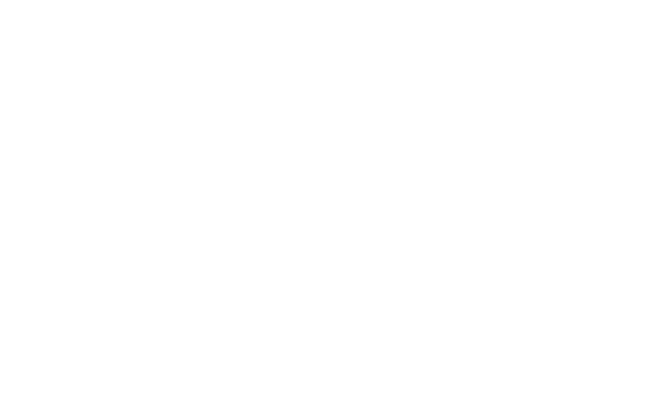
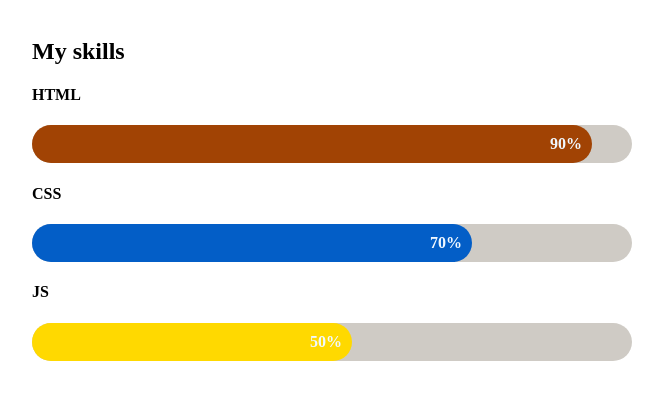
Before and after one commit to MINOTAURO18/barra, a plain HTML site: page index.html in a window 1280 px wide. Shown: the whole page, without its empty margins (308-971 px from the left). Drawn offline with Linux system fonts and the light colour scheme.

Commit message:
barra de progreso

```diff
--- a/index.html
+++ b/index.html
@@ -1,12 +1,28 @@
 <!DOCTYPE html>
 <html lang="en">
-<head>
-    <meta charset="UTF-8">
-    <meta name="viewport" content="width=device-width, initial-scale=1.0">
+  <head>
+    <meta charset="UTF-8" />
+    <meta name="viewport" content="width=device-width, initial-scale=1.0" />
     <title>Barras Animadas</title>
-    <link rel="stylesheet" href="styles.css">
-</head>
-<body>
+    <link rel="stylesheet" href="styles.css" />
+  </head>
+  <body>
+    <section class="skills">
+      <h2>My skills</h2>
+      <h4>HTML</h4>
+      <div class="container">
+        <div class="porcen html">90%</div>
+      </div>
 
-</body>
+      <h4>CSS</h4>
+      <div class="container">
+        <div class="porcen css">70%</div>
+      </div>
+
+      <h4>JS</h4>
+      <div class="container">
+        <div class="porcen js">50%</div>
+      </div>
+    </section>
+  </body>
 </html>
--- a/styles.css
+++ b/styles.css
@@ -0,0 +1,63 @@
+.skills {
+  width: 600px;
+  margin: auto;
+  padding: 10px;
+}
+
+.container {
+  width: 100%;
+  background-color: rgb(207, 203, 197);
+  border-radius: 4rem;
+}
+
+.porcen {
+  text-align: right;
+  padding: 10px;
+  font-weight: 800;
+  color: aliceblue;
+}
+
+.html {
+  background-color: rgb(161, 67, 4);
+  animation: html 2s forwards;
+  border-radius: 4rem;
+}
+
+.css {
+  background-color: rgb(3, 94, 199);
+  animation: css 2s forwards;
+  border-radius: 4rem;
+}
+
+.js {
+  background-color: rgb(255, 217, 0);
+  animation: js 2s forwards;
+  border-radius: 4rem;
+}
+
+@keyframes html {
+  0% {
+    width: 0;
+  }
+  100% {
+    width: 90%;
+  }
+}
+
+@keyframes css {
+    0% {
+      width: 0;
+    }
+    100% {
+      width: 70%;
+    }
+  }
+
+  @keyframes js {
+    0% {
+      width: 0;
+    }
+    100% {
+      width: 50%;
+    }
+  }
```
